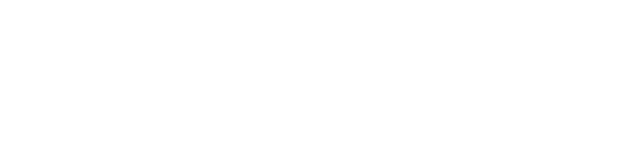
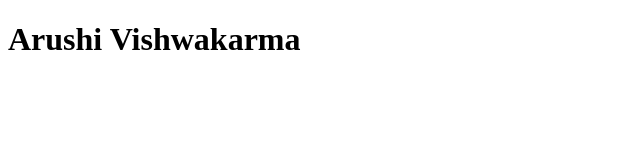
Before and after one commit to arushivish17/arushivish17.github.io, a plain HTML site: page index.html in a window 1280 px wide. Shown: the whole page, without its empty margins (0-640 px from the left). Drawn offline with Linux system fonts and the light colour scheme.

Commit message:
Update index.html

```diff
--- a/index.html
+++ b/index.html
@@ -1,5 +1,13 @@
 <!DOCTYPE html>
 <html>
 <read>
-<title> Arushi Vishwakarma </title>
+<body>
+<h1>
+  <font style=calibri>
+    <strong>
+      Arushi Vishwakarma
+    </strong>
+  </font>
+</h1>
+</body>
 </html>
```
